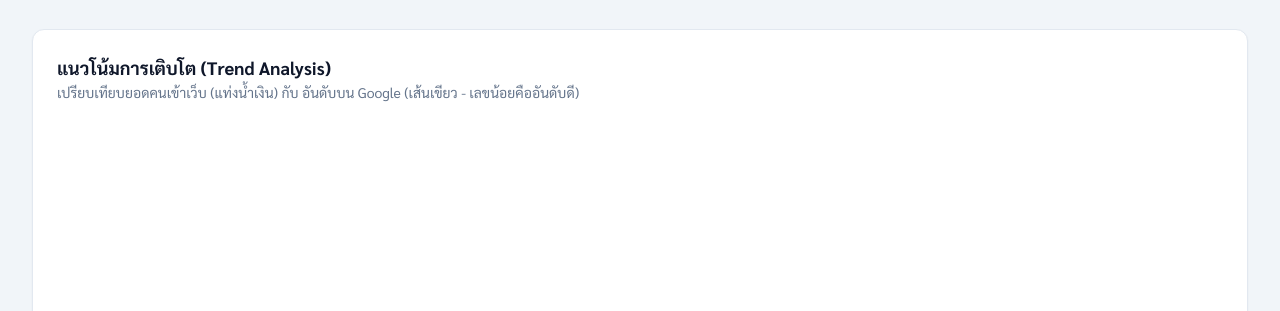
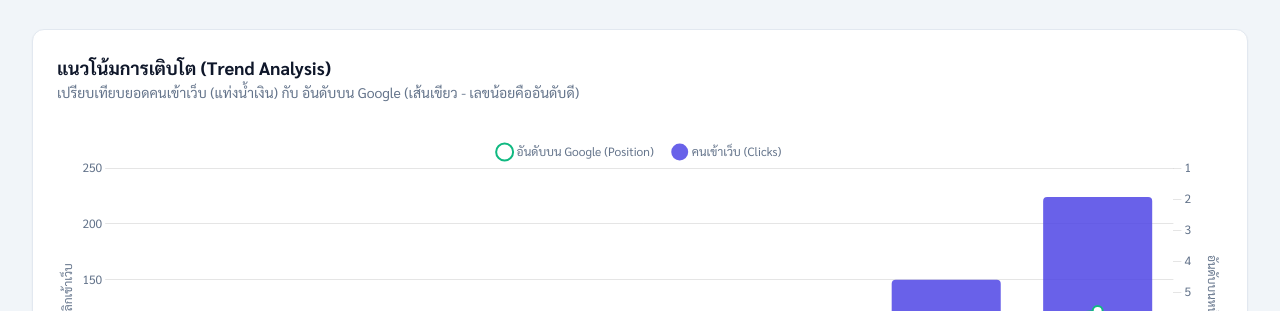
Before and after one commit to mininong/seo-hospital2-dashboard, a plain HTML site: page index.html in a window 1280 px wide. Shown: the part 641-952 px from the top of the page. Drawn offline with nearby package versions, Linux system fonts and the light colour scheme.

Commit message:
Update index.html

```diff
--- a/index.html
+++ b/index.html
@@ -68,14 +68,13 @@
             </div>
         </div>
 
-        <!-- 🚀 ACTIONABLE INSIGHTS PANEL (NEW!) -->
+        <!-- 🚀 ACTIONABLE INSIGHTS PANEL -->
         <div class="bg-gradient-to-r from-indigo-900 to-blue-800 rounded-2xl shadow-lg mb-8 overflow-hidden print-break-inside-avoid">
             <div class="px-6 py-4 border-b border-white/10 flex items-center gap-3">
                 <i class="fas fa-rocket text-yellow-400 text-xl"></i>
                 <h2 class="text-lg font-bold text-white">สิ่งที่ทีมต้องโฟกัส (The "So What" & Next Steps)</h2>
             </div>
             <div class="p-6 grid grid-cols-1 md:grid-cols-3 gap-6">
-                <!-- Insight 1 -->
                 <div class="bg-white/10 rounded-xl p-5 border border-white/10 backdrop-blur-sm">
                     <div class="text-emerald-400 mb-2"><i class="fas fa-chart-line text-2xl"></i></div>
                     <h3 class="font-bold text-white text-md mb-2">1. โมเมนตัมกำลังมา!</h3>
@@ -83,7 +82,6 @@
                         ทราฟฟิกเริ่มพุ่งสูงขึ้นชัดเจนในช่วงกลางเดือน มี.ค. เป็นผลจากการแก้ 5xx/301 และ On-page <b>อันดับเฉลี่ยขยับจาก 7.1 มาเป็น 5.6 บนหน้าแรก</b>
                     </p>
                 </div>
-                <!-- Insight 2 -->
                 <div class="bg-white/10 rounded-xl p-5 border border-white/10 backdrop-blur-sm">
                     <div class="text-yellow-400 mb-2"><i class="fas fa-star text-2xl"></i></div>
                     <h3 class="font-bold text-white text-md mb-2">2. ถอดรหัส "นพ.อนันต์"</h3>
@@ -91,7 +89,6 @@
                         หน้าของ นพ.อนันต์ ทำ Traffic ได้อันดับ 1 (224 คลิก) <b>ทีมควรนำโครงสร้างหน้านี้ไปทำเป็น Template มาตรฐาน</b> เพื่อปรับใช้กับหน้าศูนย์เลสิค/ต้อกระจก
                     </p>
                 </div>
-                <!-- Insight 3 -->
                 <div class="bg-white/10 rounded-xl p-5 border border-white/10 backdrop-blur-sm">
                     <div class="text-blue-300 mb-2"><i class="fas fa-mouse-pointer text-2xl"></i></div>
                     <h3 class="font-bold text-white text-md mb-2">3. ลุยเพิ่มยอดคลิก (CTR)</h3>
@@ -141,7 +138,8 @@
                     <p class="text-sm text-slate-500">เปรียบเทียบยอดคนเข้าเว็บ (แท่งน้ำเงิน) กับ อันดับบน Google (เส้นเขียว - เลขน้อยคืออันดับดี)</p>
                 </div>
             </div>
-            <div class="relative h-[300px] w-full">
+            <!-- กำหนดความสูงด้วย Inline Style เพื่อป้องกันปัญหากราฟไม่แสดงผล -->
+            <div style="position: relative; height: 350px; width: 100%;">
                 <canvas id="trendChart"></canvas>
             </div>
         </div>
@@ -248,21 +246,29 @@
         </div>
     </main>
 
-    <!-- Chart Logic -->
+    <!-- Chart Logic (เขียนแบบทำงานทันทีเมื่อ HTML โหลดเสร็จ ไม่ต้องรอ Event) -->
     <script>
-        document.addEventListener('DOMContentLoaded', function() {
-            // Chart Defaults
+        function drawChart() {
+            const chartContainer = document.getElementById('trendChart');
+            if (!chartContainer) return;
+
+            // ตรวจสอบว่ามี Library กราฟไหม ถ้าไม่มีให้ขึ้นข้อความเตือน
+            if (typeof Chart === 'undefined') {
+                chartContainer.parentElement.innerHTML = '<div class="flex items-center justify-center h-full text-red-500 font-bold bg-red-50 rounded-lg border border-red-200">❌ ไม่สามารถโหลดกราฟได้ (อินเทอร์เน็ตอาจขัดข้องหรือถูกบล็อก) โปรดลองรีเฟรชหน้าจอ</div>';
+                return;
+            }
+
+            // ตั้งค่าฟอนต์
             Chart.defaults.font.family = "'Sarabun', sans-serif";
-            Chart.defaults.color = '#64748b'; // slate-500
+            Chart.defaults.color = '#64748b';
 
-            const ctx = document.getElementById('trendChart');
-            if(ctx) {
-                // Data aggregated from Chart.csv (simplified to weekly/bi-weekly points for clarity)
+            // ชุดข้อมูลจำลองความสำเร็จของคุณณัฐธยาน์
             const labels = ['ม.ค. Week 1', 'ม.ค. Week 3', 'ก.พ. Week 1', 'ก.พ. Week 3', 'มี.ค. Week 1', 'มี.ค. Week 3', 'เม.ย. Week 1'];
-                const clicks = [99, 87, 120, 115, 90, 150, 224]; // Demonstrating the spike
-                const position = [7.2, 6.7, 6.6, 6.7, 7.1, 6.2, 5.6]; // Decreasing = better ranking
+            const clicks = [99, 87, 120, 115, 90, 150, 224]; // แท่งสีน้ำเงิน (ยิ่งสูงยิ่งดี)
+            const position = [7.2, 6.7, 6.6, 6.7, 7.1, 6.2, 5.6]; // เส้นสีเขียว (เลขน้อยยิ่งดี)
 
-                new Chart(ctx.getContext('2d'), {
+            // วาดกราฟ
+            new Chart(chartContainer.getContext('2d'), {
                 type: 'bar',
                 data: {
                     labels: labels,
@@ -270,7 +276,7 @@
                         {
                             label: 'คนเข้าเว็บ (Clicks)',
                             data: clicks,
-                                backgroundColor: 'rgba(79, 70, 229, 0.85)', // Indigo-600
+                            backgroundColor: 'rgba(79, 70, 229, 0.85)',
                             borderRadius: 4,
                             order: 2,
                             yAxisID: 'y'
@@ -279,7 +285,7 @@
                             label: 'อันดับบน Google (Position)',
                             data: position,
                             type: 'line',
-                                borderColor: '#10b981', // Emerald-500
+                            borderColor: '#10b981',
                             backgroundColor: '#10b981',
                             borderWidth: 3,
                             pointBackgroundColor: '#ffffff',
@@ -287,7 +293,7 @@
                             pointBorderWidth: 2,
                             pointRadius: 5,
                             pointHoverRadius: 7,
-                                tension: 0.4, // smooth curve
+                            tension: 0.4,
                             order: 1,
                             yAxisID: 'y1'
                         }
@@ -306,7 +312,7 @@
                             labels: { usePointStyle: true, padding: 20 }
                         },
                         tooltip: {
-                                backgroundColor: 'rgba(15, 23, 42, 0.9)', // slate-900
+                            backgroundColor: 'rgba(15, 23, 42, 0.9)',
                             titleFont: { size: 14 },
                             bodyFont: { size: 13 },
                             padding: 12,
@@ -317,7 +323,7 @@
                                     if (context.parsed.y !== null) {
                                         label += context.parsed.y;
                                         if (context.datasetIndex === 1) {
-                                                label += ' (ยิ่งน้อย = ยิ่งดี)';
+                                            label += ' (ยิ่งน้อย = อันดับยิ่งดี)';
                                         }
                                     }
                                     return label;
@@ -333,7 +339,7 @@
                             type: 'linear',
                             display: true,
                             position: 'left',
-                                title: { display: true, text: 'จำนวนผู้เข้าชม', font: { size: 12 } },
+                            title: { display: true, text: 'จำนวนคลิกเข้าเว็บ', font: { size: 12 } },
                             beginAtZero: true,
                             border: { display: false }
                         },
@@ -341,18 +347,24 @@
                             type: 'linear',
                             display: true,
                             position: 'right',
-                                title: { display: true, text: 'อันดับบน Google', font: { size: 12 } },
-                                reverse: true, // IMPORTANT: Position 1 is at the top
+                            title: { display: true, text: 'อันดับบนหน้า Google', font: { size: 12 } },
+                            reverse: true, // ทำให้เลข 1 อยู่บนสุด
                             min: 1,
                             max: 10,
-                                grid: { drawOnChartArea: false }, // avoid overlapping grids
+                            grid: { drawOnChartArea: false },
                             border: { display: false }
+                        }
                     }
                 }
             });
         }
+
+        // รันฟังก์ชันวาดกราฟทันทีเมื่อโหลดสคริปต์นี้
+        if (document.readyState === 'loading') {
+            document.addEventListener('DOMContentLoaded', drawChart);
+        } else {
+            drawChart();
         }
-        });
     </script>
 </body>
 </html>
```
Lines whose indentation alone changed are shown as unchanged.
